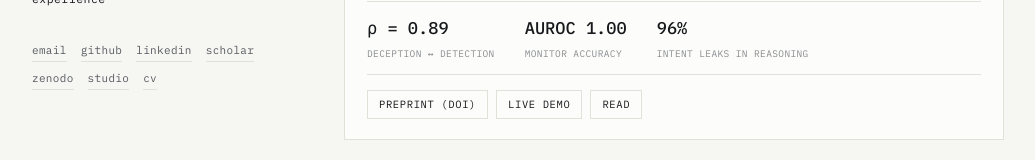
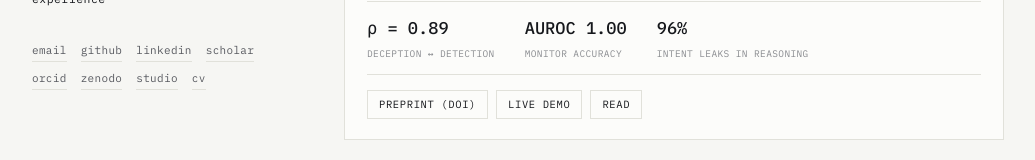
Before and after one commit to Johnnyevans32/portfolio, a Nuxt app: page / in a window 1280 px wide. Shown: the part 518-678 px from the top of the page, without its empty margins (106-1141 px from the left). Built offline with nearby package versions, Linux system fonts and the light colour scheme.

Commit message:
add ORCID to contact links

```diff
--- a/pages/index.vue
+++ b/pages/index.vue
@@ -250,6 +250,7 @@ export default defineComponent({
         name: "scholar",
         href: "https://scholar.google.com/citations?user=gvjnYJUAAAAJ",
       },
+      { name: "orcid", href: "https://orcid.org/0009-0003-9744-7414" },
       { name: "zenodo", href: "https://doi.org/10.5281/zenodo.21209429" },
       { name: "studio", href: "https://jevan.studio" },
       { name: "cv", href: "/cv.pdf" },
```
